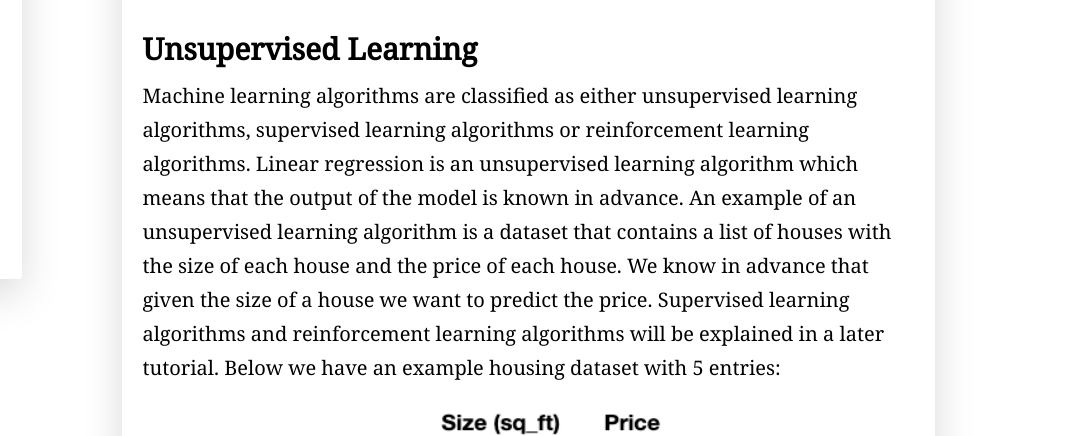
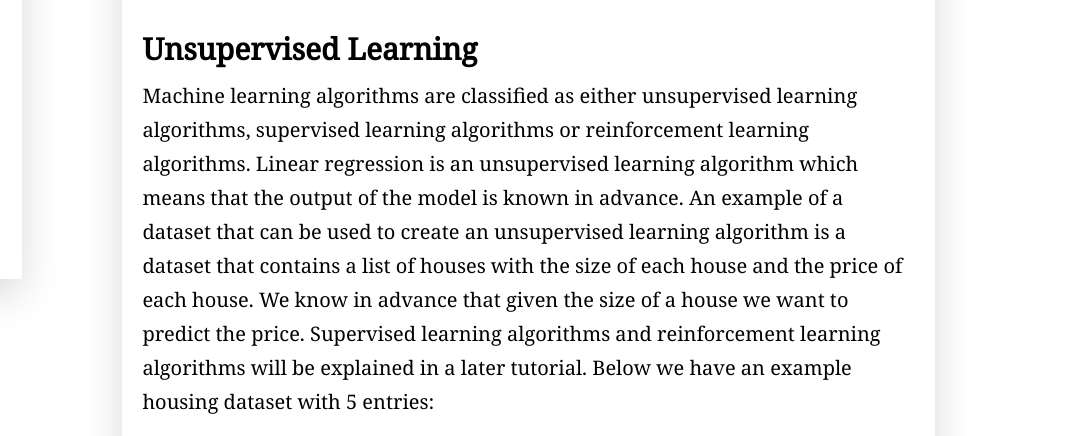
Before and after one commit to Jneville0815/Jneville0815.github.io, a website: page blog-posts/blog-6.html in a window 1280 px wide. Shown: the part 501-937 px from the top of the page, 215-1280 px from the left. Drawn offline with nearby package versions, Linux system fonts and the light colour scheme.

Commit message:
fixed problem

```diff
--- a/blog-posts/blog-6.html
+++ b/blog-posts/blog-6.html
@@ -67,7 +67,7 @@
 
 					<h2>Unsupervised Learning</h2>
 
-					<p>Machine learning algorithms are classified as either unsupervised learning algorithms, supervised learning algorithms or reinforcement learning algorithms. Linear regression is an unsupervised learning algorithm which means that the output of the model is known in advance. An example of an unsupervised learning algorithm is a dataset that contains a list of houses with the size of each house and the price of each house. We know in advance that given the size of a house we want to predict the price. Supervised learning algorithms and reinforcement learning algorithms will be explained in a later tutorial. Below we have an example housing dataset with 5 entries:  </p>
+					<p>Machine learning algorithms are classified as either unsupervised learning algorithms, supervised learning algorithms or reinforcement learning algorithms. Linear regression is an unsupervised learning algorithm which means that the output of the model is known in advance. An example of a dataset that can be used to create an unsupervised learning algorithm is a dataset that contains a list of houses with the size of each house and the price of each house. We know in advance that given the size of a house we want to predict the price. Supervised learning algorithms and reinforcement learning algorithms will be explained in a later tutorial. Below we have an example housing dataset with 5 entries:  </p>
 
 					<img src="../img/lr-0.png" alt="dataframe" class="lr-0">
 
```
